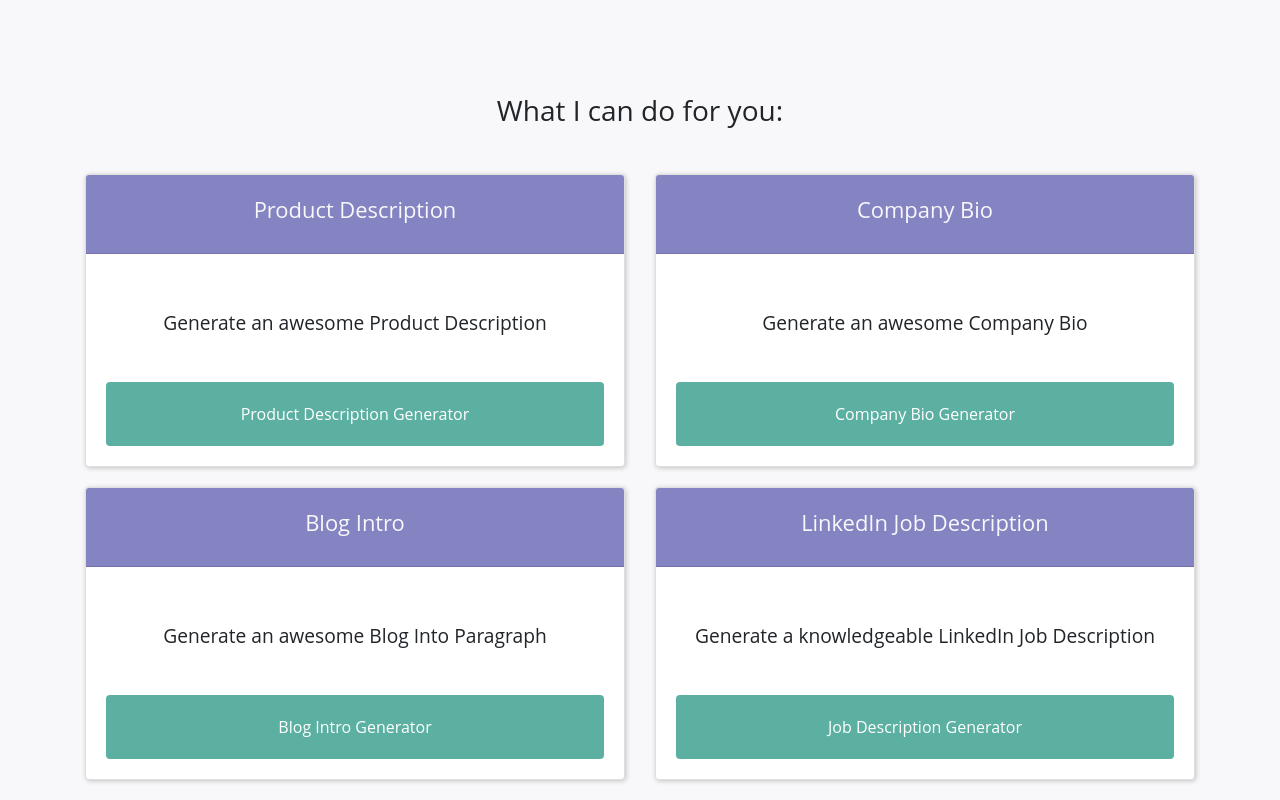
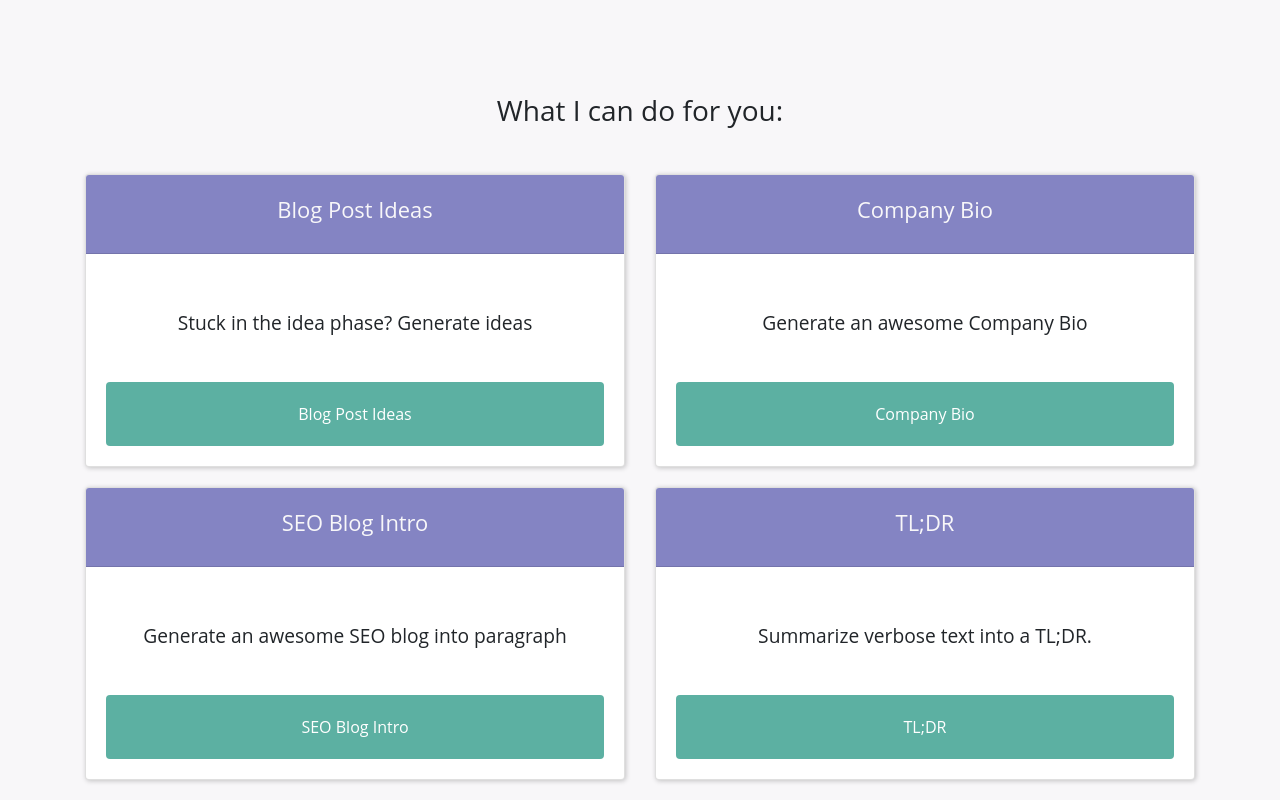
Before and after one commit to ash1eygrace/ai-content, a React (Create React App) app: page / in a window 1280 px wide. Shown: the part 543-1343 px from the top of the page. Built offline with nearby package versions, Linux system fonts and the light colour scheme.

Commit message:
dynamically display featured generators on homepage vs hardcoding them

```diff
--- a/src/components/Home.js
+++ b/src/components/Home.js
@@ -2,8 +2,13 @@ import React from 'react'
 import { Component } from 'react'
 import { Container, Card, Row, Col, Button } from 'react-bootstrap'
 import Logo from '../assets/images/logo.png'
+import { GeneratorList } from '../data/GeneratorList';
 
 const Home = () => {
+    const featuredGenerators = GeneratorList.filter(
+        (generator) => generator.featured
+    );
+
     return (
         <div>
             <Container id="hero">
@@ -14,50 +19,21 @@ const Home = () => {
             </Container>
             <Container>
                 <Row>
-                    <Col sm={6}>
+                    {featuredGenerators.map((generator) => (
+                        <Col sm={6} key={generator.id}>
                             <Card className="text-center">
-                            <Card.Header><h2>Product Description</h2></Card.Header>
+                                <Card.Header>
+                                    <h2>{generator.title}</h2>
+                                </Card.Header>
                                 <Card.Body>
                                     <Card.Text>
-                                    <p>Generate an awesome Product Description</p>
-                                    <Button href="product-description">Product Description Generator</Button>
+                                        <p>{generator.description}</p>
+                                        <Button href={generator.link}>{generator.title}</Button>
                                     </Card.Text>
                                 </Card.Body>
                             </Card>
                         </Col>
-                    <Col sm={6}>
-                        <Card className="text-center">
-                            <Card.Header><h2>Company Bio</h2></Card.Header>
-                            <Card.Body>
-                                <Card.Text>
-                                    <p>Generate an awesome Company Bio</p>
-                                    <Button href="company-bio">Company Bio Generator</Button>
-                                </Card.Text>
-                            </Card.Body>
-                        </Card>
-                    </Col>
-                    <Col sm={6}>
-                        <Card className="text-center">
-                            <Card.Header><h2>Blog Intro</h2></Card.Header>
-                            <Card.Body>
-                                <Card.Text>
-                                    <p>Generate an awesome Blog Into Paragraph</p>
-                                    <Button href="blog-intro">Blog Intro Generator</Button>
-                                </Card.Text>
-                            </Card.Body>
-                        </Card>
-                    </Col>
-                    <Col sm={6}>
-                        <Card className="text-center">
-                            <Card.Header><h2>LinkedIn Job Description</h2></Card.Header>
-                            <Card.Body>
-                                <Card.Text>
-                                    <p>Generate a knowledgeable LinkedIn Job Description</p>
-                                    <Button href="li-job-description">Job Description Generator</Button>
-                                </Card.Text>
-                            </Card.Body>
-                        </Card>
-                    </Col>
+                    ))}
                 </Row>
             </Container>
         </div>
--- a/src/data/GeneratorList.js
+++ b/src/data/GeneratorList.js
@@ -4,6 +4,7 @@ export const GeneratorList = [
         title: 'Blog Post Ideas',
         description: 'Stuck in the idea phase? Generate ideas',
         link: 'blog-ideas',
+        featured: true,
         prompt: 'Brainstorm an unordered list of blog post ideas for ',
         description2: 'Enter your your content topic to generate a list of blog post ideas.',
         formLabel: 'Topic:',
@@ -15,6 +16,7 @@ export const GeneratorList = [
         title: 'Product Description',
         description: 'Generate an awesome Product Description',
         link: 'product-description',
+        featured: false,
         prompt: 'Write a persuasive and exciting product description for: ',
         description2: 'Enter your your product and a few keywords to include in your output. Click Submit and get a product description generated for you by AI. Think less and sell more.',
         formLabel: 'Product Name & Purpose:',
@@ -26,6 +28,7 @@ export const GeneratorList = [
         title: 'Company Bio',
         description: 'Generate an awesome Company Bio',
         link: 'company-bio',
+        featured: true,
         prompt: 'Write a persuasive and exciting company bio for: ',
         description2: 'Enter your company name and a few keywords that you\'d like to include in your output. Click Submit and get a company bio generated for you by AI. Think less and sell more.',
         formLabel: 'Company Name & Purpose:',
@@ -37,6 +40,7 @@ export const GeneratorList = [
         title: 'SEO Blog Intro',
         description: 'Generate an awesome SEO blog into paragraph',
         link: 'seo-blog-intro',
+        featured: true,
         prompt: 'Write an uplifting and positive Blog intro paragraph with SEO keywords for the blog title: ',
         description2: 'Enter your blog posts title and SEO keywords that you\'d like to include in your output. Click Submit and get a blog post introduction paragraph generated for you by AI. Think less and publish more.',
         formLabel: 'Blog post title:',
@@ -48,6 +52,7 @@ export const GeneratorList = [
         title: 'LinkedIn Job Description',
         description: 'Generate a knowledgeable LinkedIn Job Description',
         link: 'linkedin-job-description',
+        featured: false,
         prompt: 'Write an informative and knowledgeable LinkedIn job description in the first person past tense for the job title: ',
         description2: 'Enter your your job title, click submit, and get a job description generated for you by AI.',
         formLabel: 'Job Title:',
@@ -59,6 +64,7 @@ export const GeneratorList = [
         title: 'TL;DR',
         description: 'Summarize verbose text into a TL;DR.',
         link: 'li-job-description',
+        featured: true,
         prompt: 'Write a TL;DR for the following text: ',
         description2: 'Enter your your verbose text, click submit, and get a TL;DR generated for you by AI.',
         formLabel: 'Paragraph:',
```
Lines whose indentation alone changed are shown as unchanged.
